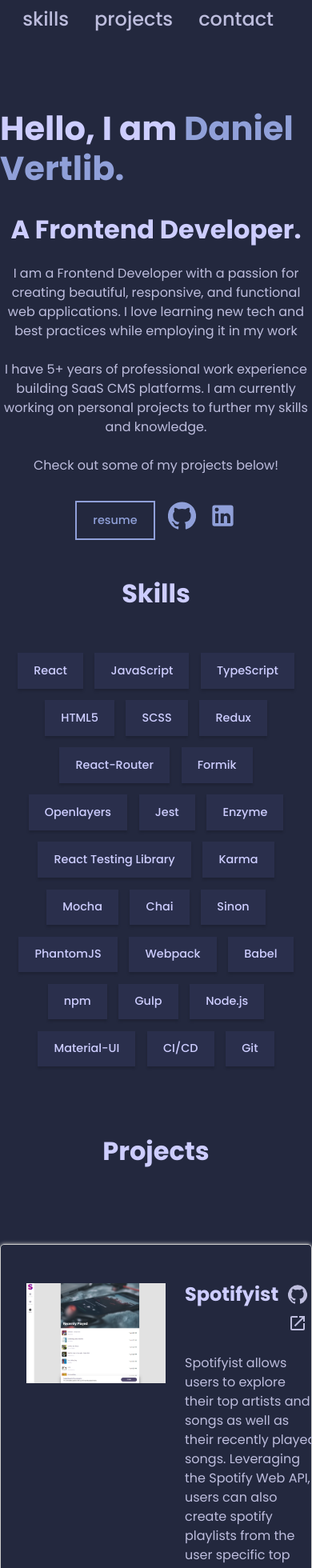
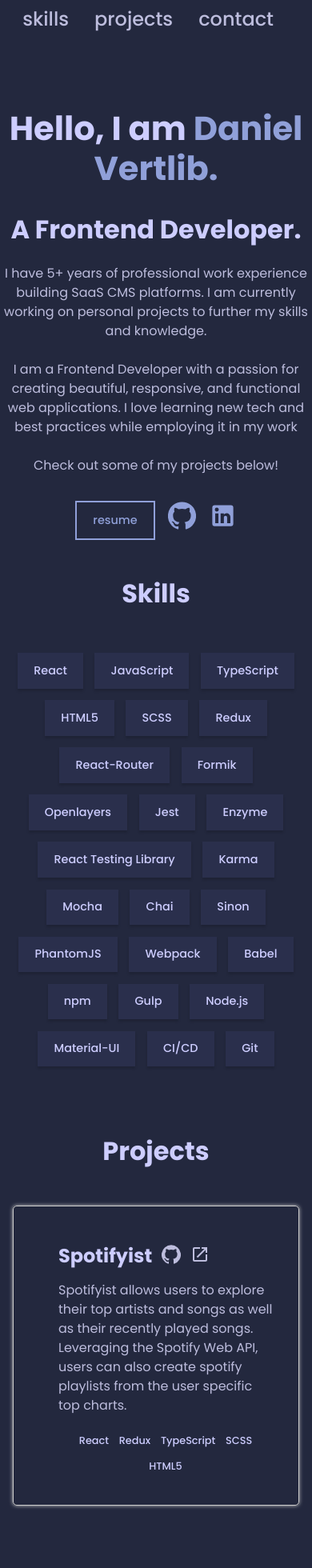
Before and after one commit to DanielVertlib/portfolio, a React (Create React App) app: page / in a window 390 px wide. Shown: the part 40-2000 px from the top of the page at 80% size. Built offline with nearby package versions, Linux system fonts and the light colour scheme.

Commit message:
Fix site for mobile

```diff
--- a/src/pages/About/about.js
+++ b/src/pages/About/about.js
@@ -20,12 +20,12 @@ const About = () => {
       </h1>
       <h2 className="about-role-text">A Frontend Developer.</h2>
       <span className="about-content-text">
+        I have 5+ years of professional work experience building SaaS CMS platforms.
+        I am currently working on personal projects to further my skills and knowledge.
+      </span>
+      <span className="about-content-text">
         I am a Frontend Developer with a passion for creating beautiful, responsive, and functional web applications.
         I love learning new tech and best practices while employing it in my work
-      </span>
-      <span className="about-content-text">
-        I have 5+ years of professional work experience building SaaS CMS platforms.
-        I am currently working on personal projects to further my skills and knowledge.
       </span>
       <span className="about-content-text">
         Check out some of my projects below!
--- a/src/pages/About/about.scss
+++ b/src/pages/About/about.scss
@@ -5,6 +5,10 @@
   align-items: center;
   flex-direction: column;
   margin-top: 3em;
+
+  .about-intro-text {
+    text-align: center;
+  }
 
   .about-contact {
     margin-top: 2em;
--- a/src/pages/Projects/projects.js
+++ b/src/pages/Projects/projects.js
@@ -19,7 +19,7 @@ const projects = [
     img: spotifyist
   },
   {
-    title: 'Portfolio Website',
+    title: 'Portfolio',
     description: 'Portfolio Site built with React and SCSS.',
     stack: ['React', 'SCSS', 'Javascript', 'HTML5', 'Material-UI'],
     projectLink: 'https://google.com',
--- a/src/pages/Projects/projects.scss
+++ b/src/pages/Projects/projects.scss
@@ -9,7 +9,7 @@
 }
 
 .projects-grid {
-  margin-top: 3em;
+  margin: 0 1em;
   display: flex;
   flex-direction: column;
 }
@@ -17,6 +17,12 @@
 .project-card-content {
   margin-top: 1em;
   margin-left: 1.5em;
+}
+
+@media (max-width: 900px) {
+  .project-card-img {
+    display: none;
+  }
 }
 
 .project-card {
@@ -49,7 +55,6 @@
     font-size: 1.5em;
     font-weight: bold;
     display: flex;
-    justify-content: space-between;
   }
 
   .project-card-description {
@@ -58,9 +63,11 @@
 
   .project-card-links {
     text-align: center;
+    display: flex;
 
     a {
-      margin: 0 0.5em;
+      display: flex;
+      margin-left: 0.5em;
     }
   }
 
```
